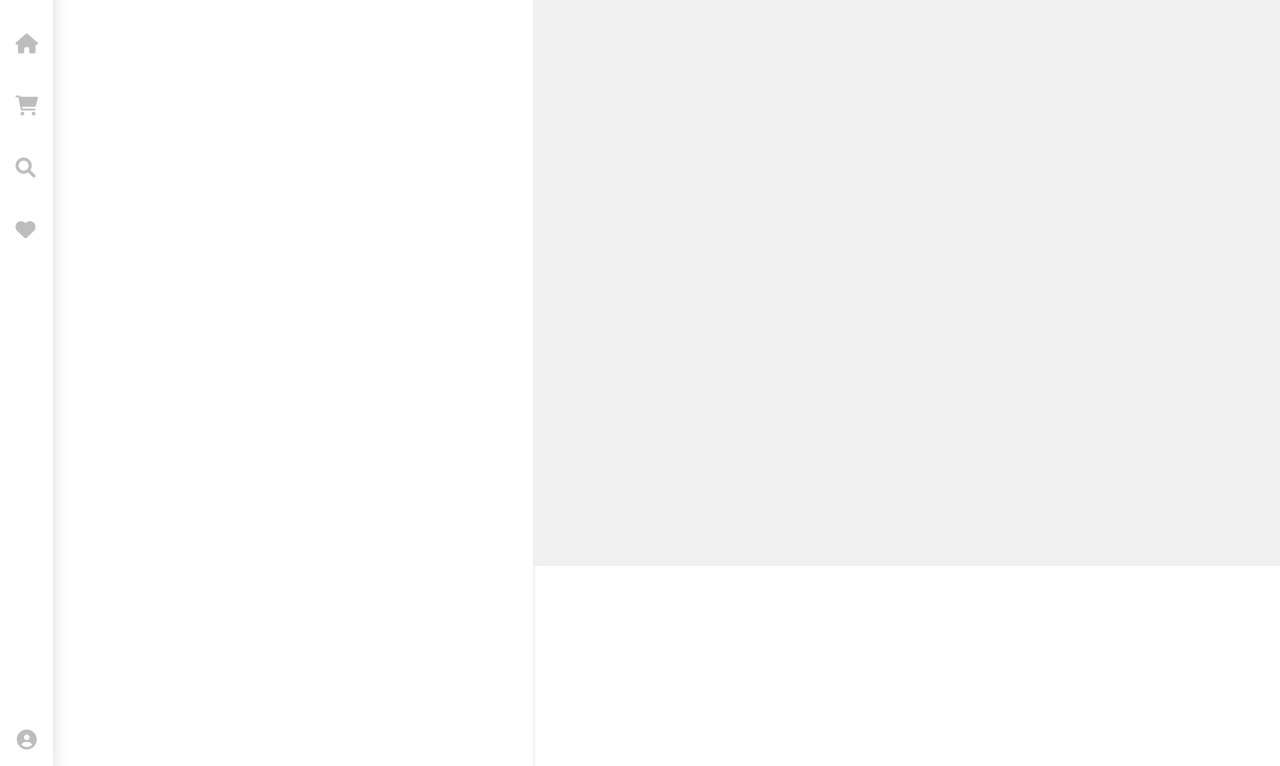
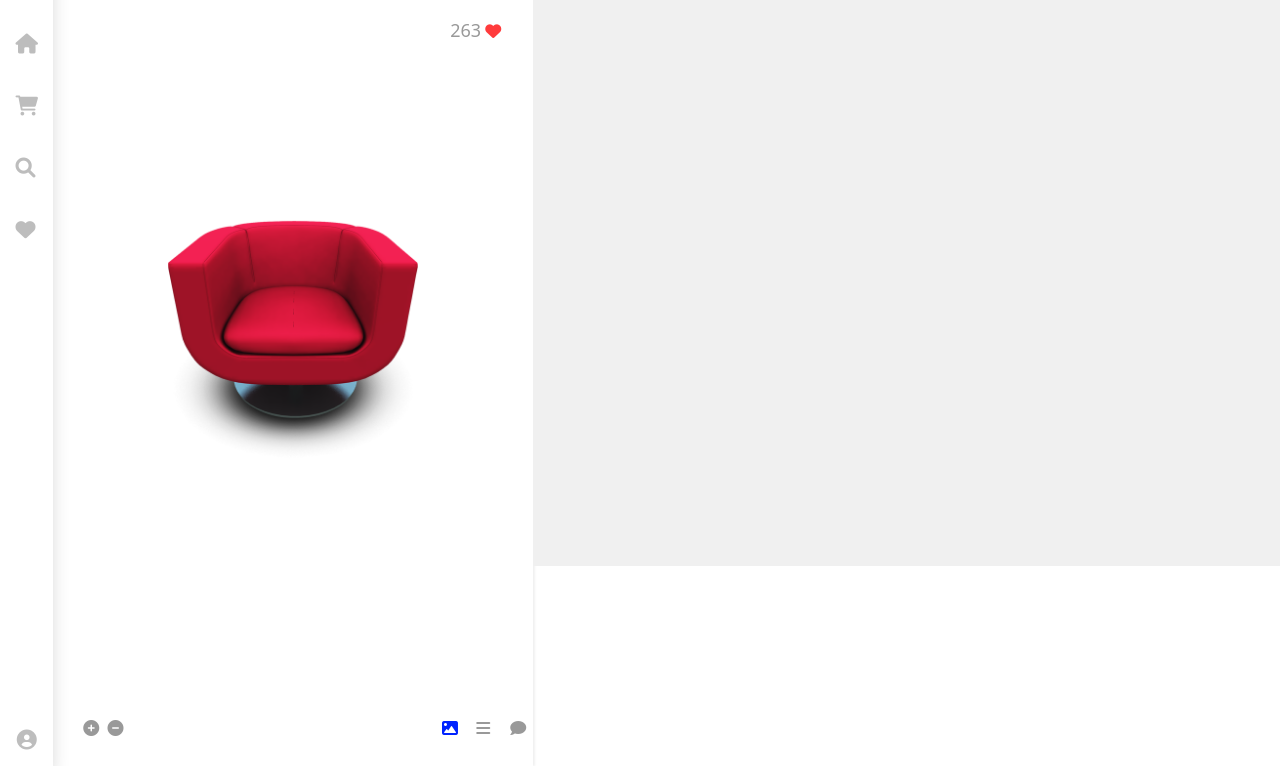
Before and after one commit to yahia-younis/Rout_project_task_1, a plain HTML site: page index.html in a window 1280 px wide. Shown: the part 34-800 px from the top of the page. Drawn offline with Linux system fonts and the light colour scheme.

Commit message:
cart-view Section

```diff
--- a/css/style.css
+++ b/css/style.css
@@ -15,9 +15,85 @@ ul {
 .cart-option img {
   width: 70%;
 }
+/* Start Cart View */
 .cart-view {
   width: 90%;
+  box-shadow: 2px 0px 2px 0px rgb(0 0 0 / 6%);
 }
+.cart-view .panel-header {
+  line-height: 48px;
+  display: flex;
+  justify-content: flex-end;
+  align-items: center;
+  padding: 40px 0;
+  position: relative;
+  z-index: 15;
+}
+.cart-view .panel-header .likes {
+  margin: 0 30px;
+}
+.cart-view .panel-header .likes span {
+  font-size: 18px;
+  font-weight: 500;
+  color: #999;
+}
+.cart-view .panel-header .likes i {
+  color: #ff3b3c;
+  width: 18px;
+  height: 18px;
+  stroke: #a9abac;
+  position: relative;
+}
+.cart-view .product-image {
+  padding: 25% 0;
+  text-align: center;
+  position: relative;
+}
+.cart-view .product-image img {
+  max-width: 250px;
+}
+.cart-view .product-actions {
+  position: absolute;
+  bottom: 30px;
+  width: 40%;
+  display: flex;
+  justify-content: space-between;
+  align-items: center;
+}
+.cart-view .product-actions .zoom-buttons {
+  margin: 0 30px;
+  max-height: 20px;
+}
+.cart-view .product-actions .zoom-buttons i {
+  color: #999;
+  width: 20px;
+  height: 20px;
+  cursor: pointer;
+  transition: all 0.3s;
+}
+.cart-view .product-actions .right-actions {
+  margin: 0 30px;
+  max-height: 20px;
+}
+.cart-view .product-actions .right-actions span {
+  display: inline-block;
+  height: 20px;
+  width: 20px;
+  margin: 0 5px;
+}
+.cart-view .product-actions .right-actions span i.active {
+  color: #0023ff;
+}
+.cart-view .product-actions .right-actions span i {
+  color: #999;
+  cursor: pointer;
+  transition: all 0.3s;
+}
+.cart-view .product-actions .right-actions span i:hover,
+.cart-view .product-actions .zoom-buttons i:hover {
+  color: #0023ff;
+}
+/* End Cart View */
 .cart-option li {
   margin-top: 2rem;
 }
@@ -29,9 +105,6 @@ ul {
 .cart-option a:hover {
   color: #0023FF;
 }
-.cart-view {
-  box-shadow: 2px 0px 2px 0px rgb(0 0 0 / 6%);
-}
 .product-info {
   background-color: #F0F0F0;
 }
--- a/index.html
+++ b/index.html
@@ -26,7 +26,26 @@
         </div>
         <!-- product image -->
         <div class="cart-view">
-
+          <div class="panel-header">
+            <div class="likes">
+              <span>263</span>
+              <i class="fa-solid fa-heart"></i>
+            </div>
+          </div>
+          <div class="product-image">
+            <img src="img/red-seat.png" alt="product">
+          </div>
+          <div class="product-actions">
+            <div class="zoom-buttons">
+              <i class="fa-solid fa-circle-plus"></i>
+              <i class="fa-solid fa-circle-minus"></i>
+            </div>
+            <div class="right-actions">
+              <span><i class="fa-solid fa-image active"></i></span>
+              <span><i class="fa-solid fa-bars"></i></span>
+              <span><i class="fa-solid fa-comment"></i></span>
+            </div>
+          </div>
         </div>
       </div>
       <div class="col-7 h-100 p-0">
```
